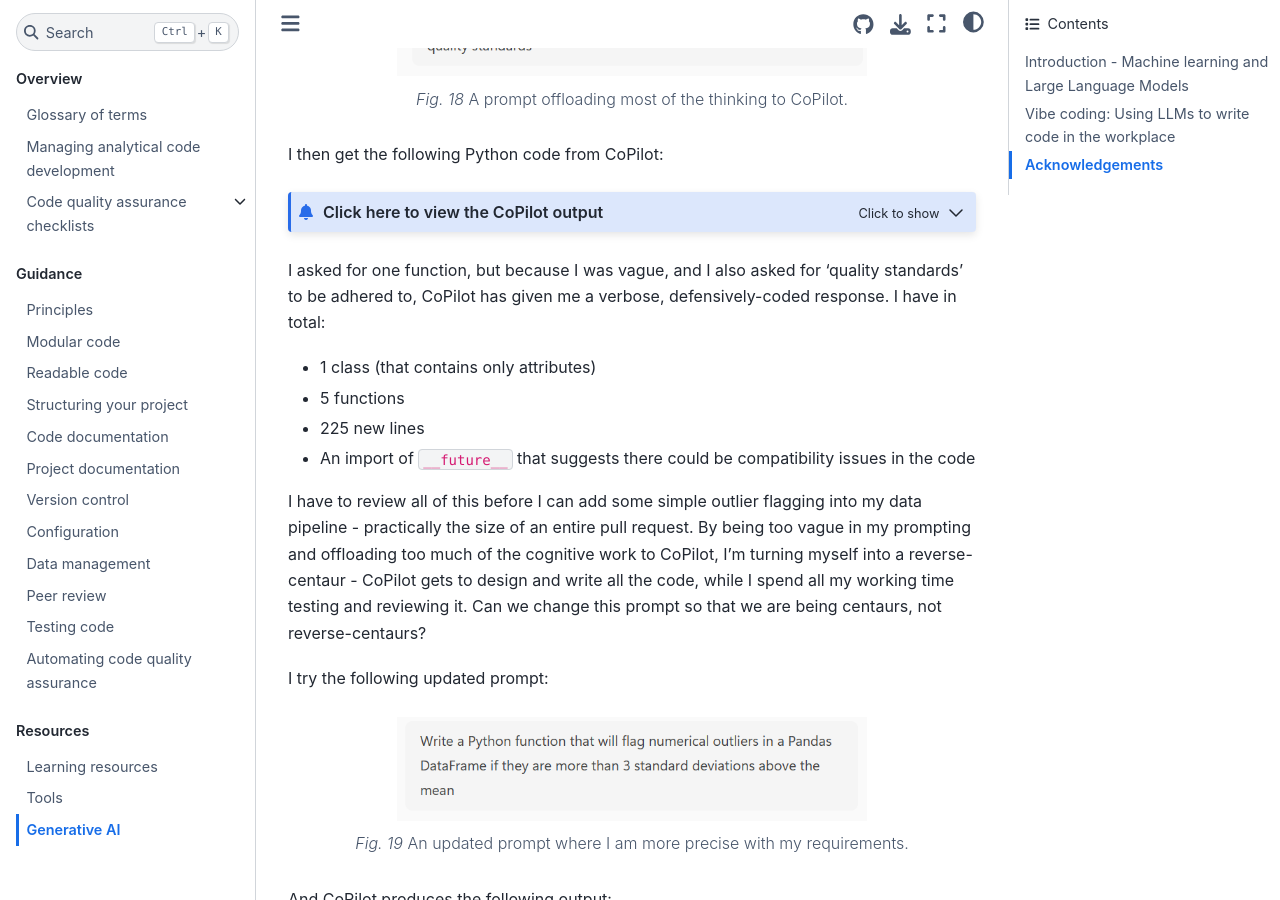
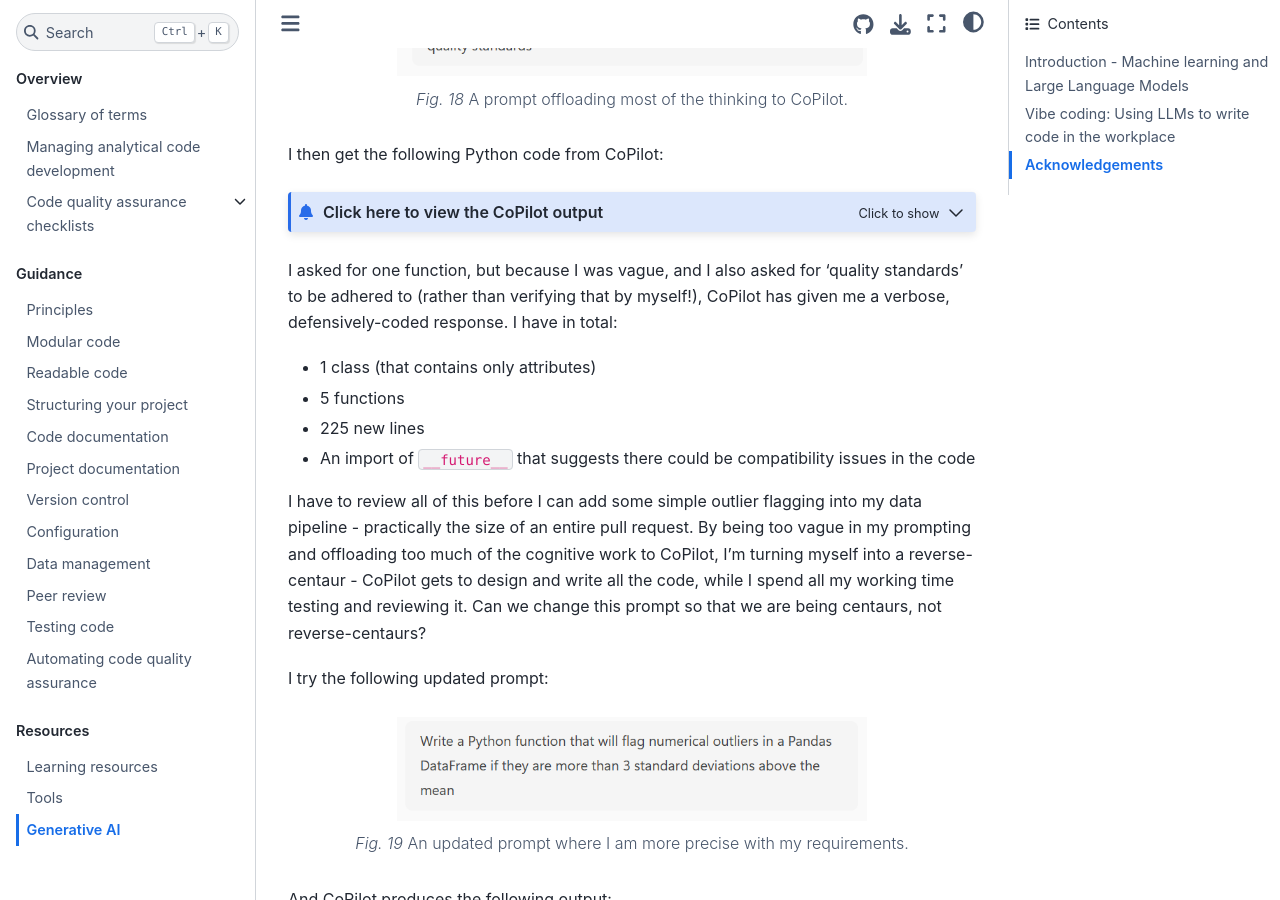
Before and after one commit to best-practice-and-impact/qa-of-code-guidance, a Jupyter Book: the page built from book/generative_ai.md, in a window 1280 px wide and 900 px high, scrolled down 7028 px. Built offline with Jupyter Book 1.0.4 settings and Sphinx 7.4.7 and the Sphinx Book theme 1.1.4, drawn with Linux system fonts in a browser that asks for light colours.

Commit message:
Minor edit

````diff
--- a/book/generative_ai.md
+++ b/book/generative_ai.md
@@ -404,7 +404,7 @@ def flag_outliers(
     return mask
 ```
 
-I asked for one function, but because I was vague, and I also asked for 'quality standards' to be adhered to, CoPilot has given me a verbose, defensively-coded response. I have in total:
+I asked for one function, but because I was vague, and I also asked for 'quality standards' to be adhered to (rather than verifying that by myself!), CoPilot has given me a verbose, defensively-coded response. I have in total:
 
 - 1 class (that contains only attributes)
 - 5 functions
````
